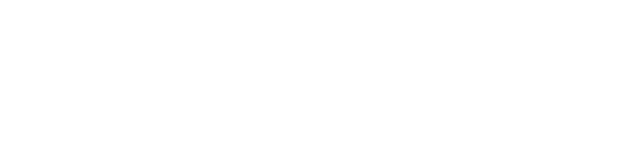
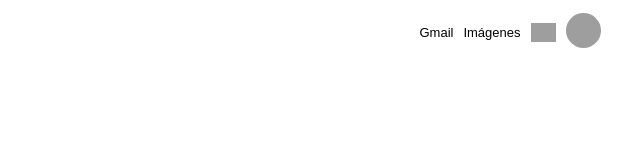
Before and after one commit to Yenda09/google_clone, a plain HTML site: page index.html in a window 1280 px wide. Shown: the whole page, without its empty margins (640-1280 px from the left). Drawn offline with Linux system fonts and the light colour scheme; grey boxes are pictures that could not be loaded.

Commit message:
Header terminado

```diff
--- a/index.html
+++ b/index.html
@@ -8,6 +8,25 @@
     <link rel="stylesheet" href="/style.css">
 </head>
 <body>
-
+    <header>
+        <nav>
+            <ul class="nav-right-section">
+                <li>
+                    <a href="">Gmail</a>
+                </li>
+                <li>
+                    <a href="">Imágenes</a>
+                </li>
+                <li class="menu-icon">
+                    <a href=""></a>
+                </li>
+                <li>
+                    <a href="">
+                        <img src="https://lh3.googleusercontent.com/-74tOgvi-0Ac/AAAAAAAAAAI/AAAAAAAAAAA/AMZuucmeZT48cThxuApW4vyZZhcUXcPgOA/photo.jpg?sz=46" alt="Foto de Perfil">
+                    </a>
+            </li>
+            </ul>
+        </nav>
+    </header>
 </body>
 </html>
--- a/style.css
+++ b/style.css
@@ -0,0 +1,45 @@
+body{
+    margin: 0;
+    padding: 0;
+    font-family: Arial, Helvetica, sans-serif;
+    font-size: 13px;
+}
+a{
+    text-decoration: none;
+    cursor: pointer;
+}
+header{
+    width: 100%;
+    height: 60px;
+}
+header nav{
+    display: flex;
+    justify-content: flex-end;
+}
+
+header nav .nav-right-section{
+    width: 250px;
+    height: auto;
+    display: flex;
+    list-style: none;
+    justify-content: center;
+    align-items: center;
+}
+nav .nav-right-section a{
+    margin-right: 10px;
+    color: #000000;
+}
+nav .nav-right-section .menu-icon{
+    background-image: url('https://static.thenounproject.com/png/756729-200.png');
+    background-repeat: no-repeat;
+    background-position: center;
+    background-size: contain;
+    width: 25px;
+    height: 25px;
+}
+nav .nav-right-section img{
+    border-radius: 50%;
+    margin-left: 10px;
+    width: 35px;
+    height: 35px;
+}
```
